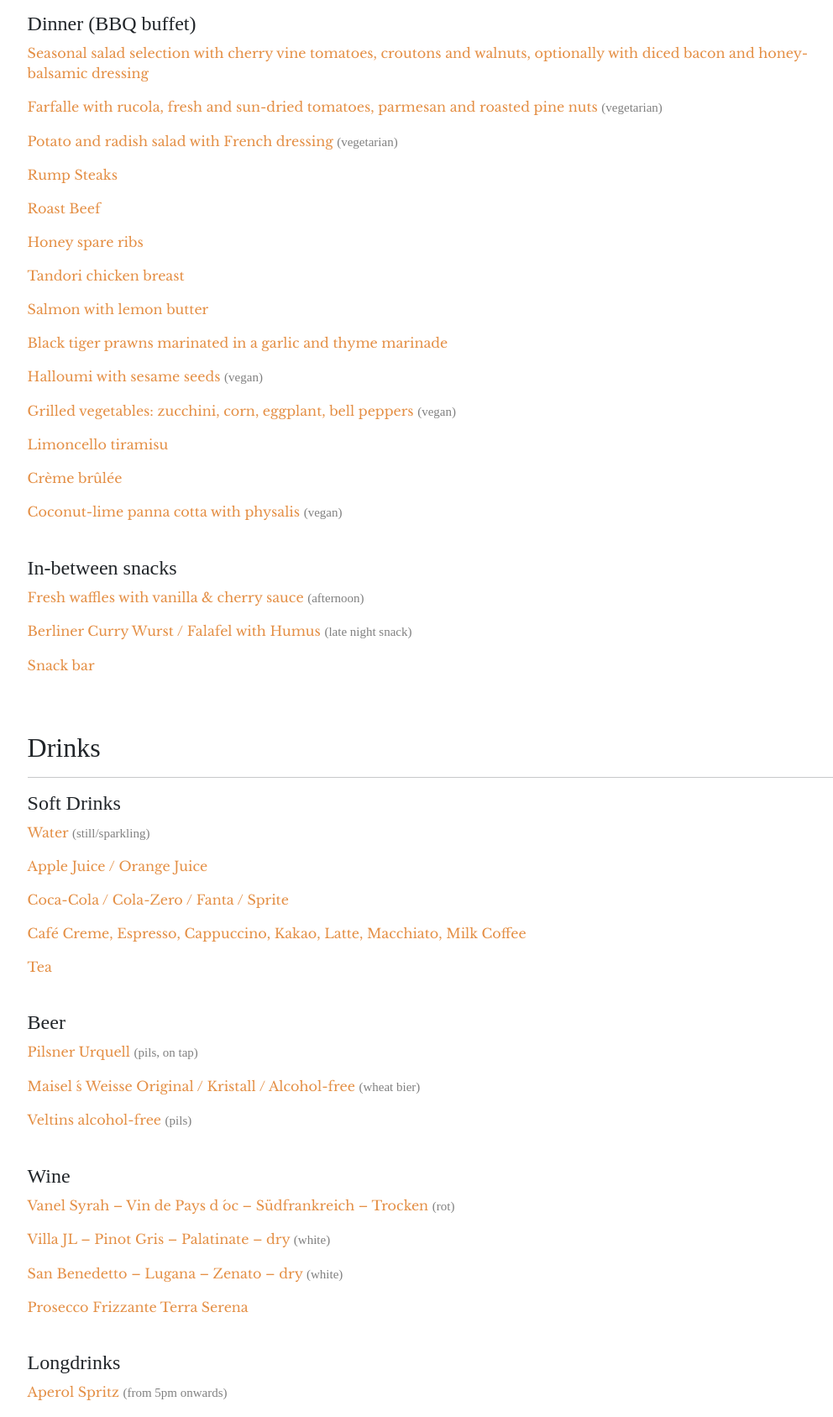
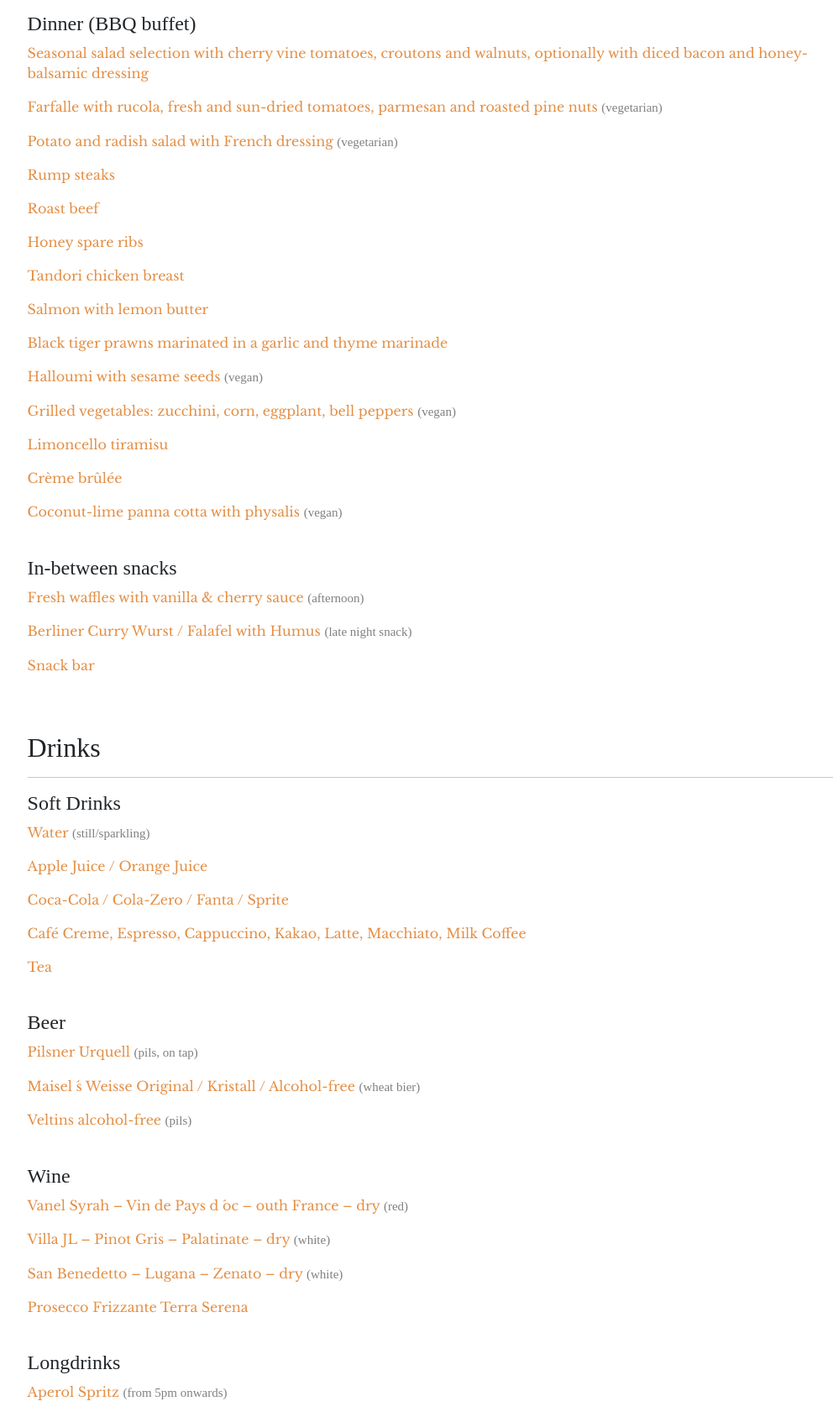
Before and after one commit to ckntran/Hochzeit, a Flask app: page /menu in a window 1280 px wide. Shown: the part 535-2222 px from the top of the page at 84% size, without its empty margins (121-1113 px from the left). Run offline with Flask 3, Linux system fonts and the light colour scheme; some libraries are stand-ins or nearby versions; some web fonts are replaced.

Commit message:
Update menu.html
spelling

```diff
--- a/templates/menu.html
+++ b/templates/menu.html
@@ -90,14 +90,14 @@
         </p>
          <p>
             {% if lang == None or lang == 'en' %}
-            Rump Steaks
+            Rump steaks
             {% elif lang == 'de' %}
             Rinderhüftsteaks
             {% endif %}
         </p>
          <p>
             {% if lang == None or lang == 'en' %}
-            Roast Beef
+            Roast beef
             {% elif lang == 'de' %}
             Medaillons vom Roastbeef
             {% endif %}
@@ -285,23 +285,23 @@
         </h4>
         <p>
             {% if lang == None or lang == 'en' %}
+            Vanel Syrah – Vin de Pays d ́oc – outh France – dry <a style="color:grey">(red)</a>
+            {% elif lang == 'de' %}
             Vanel Syrah – Vin de Pays d ́oc – Südfrankreich – Trocken <a style="color:grey">(rot)</a>
-            {% elif lang == 'de' %}
-            Vanel Syrah – Vin de Pays d ́oc – South France – dry <a style="color:grey">(red)</a>
             {% endif %}
         </p>
         <p>
             {% if lang == None or lang == 'en' %}
             Villa JL – Pinot Gris – Palatinate – dry <a style="color:grey">(white)</a>
             {% elif lang == 'de' %}
-            Villa JL – Grauburgunder – Pfalz – Trocken <a style="color:grey">(white)</a>
+            Villa JL – Grauburgunder – Pfalz – Trocken <a style="color:grey">(weiß)</a>
             {% endif %}
         </p>
         <p>
             {% if lang == None or lang == 'en' %}
             San Benedetto – Lugana – Zenato – dry <a style="color:grey">(white)</a>
             {% elif lang == 'de' %}
-            San Benedetto – Lugana – Zenato – Trocken <a style="color:grey">(white)</a>
+            San Benedetto – Lugana – Zenato – Trocken <a style="color:grey">(weiß)</a>
             {% endif %}
         </p>
         <p>
```
